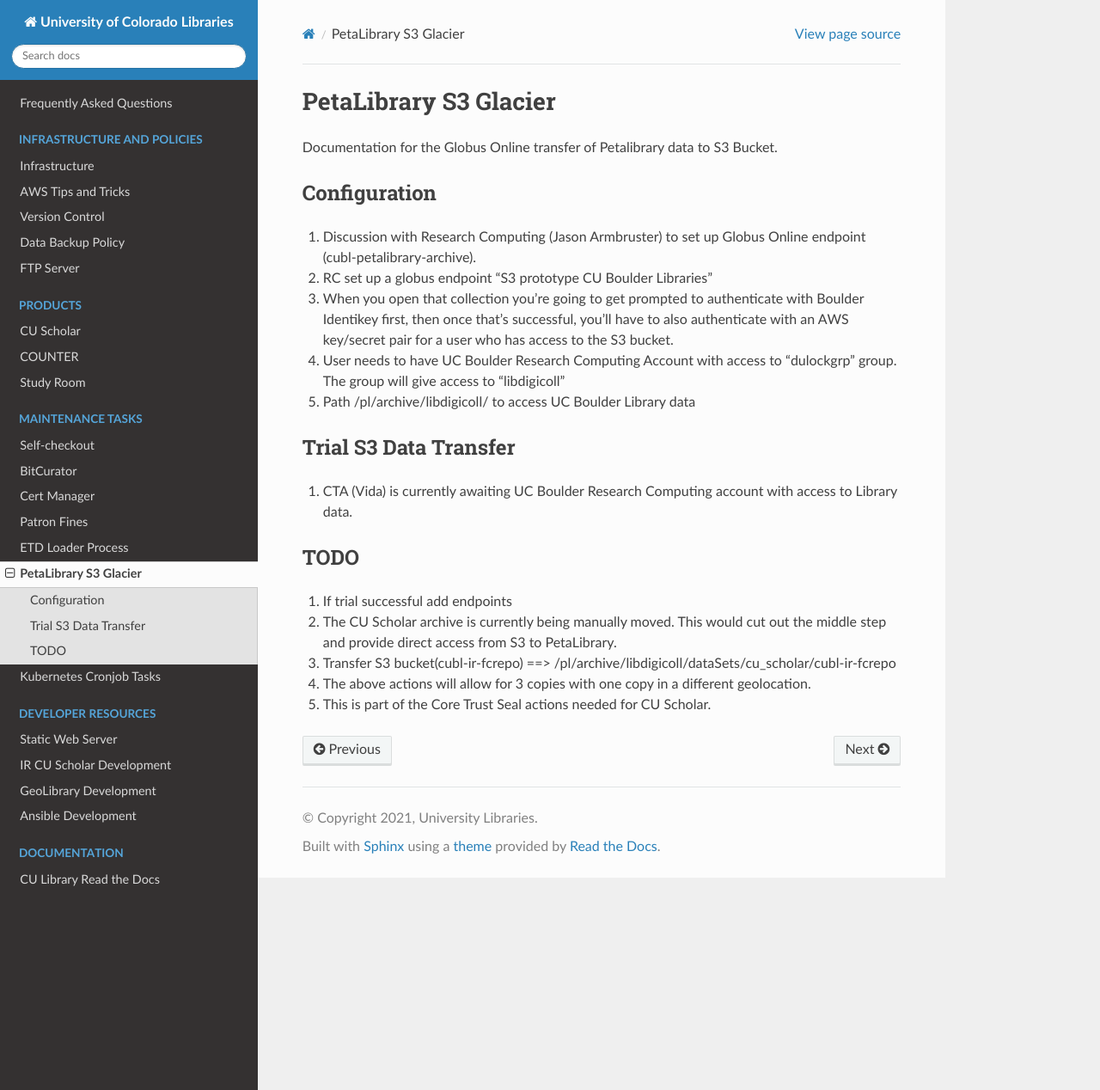
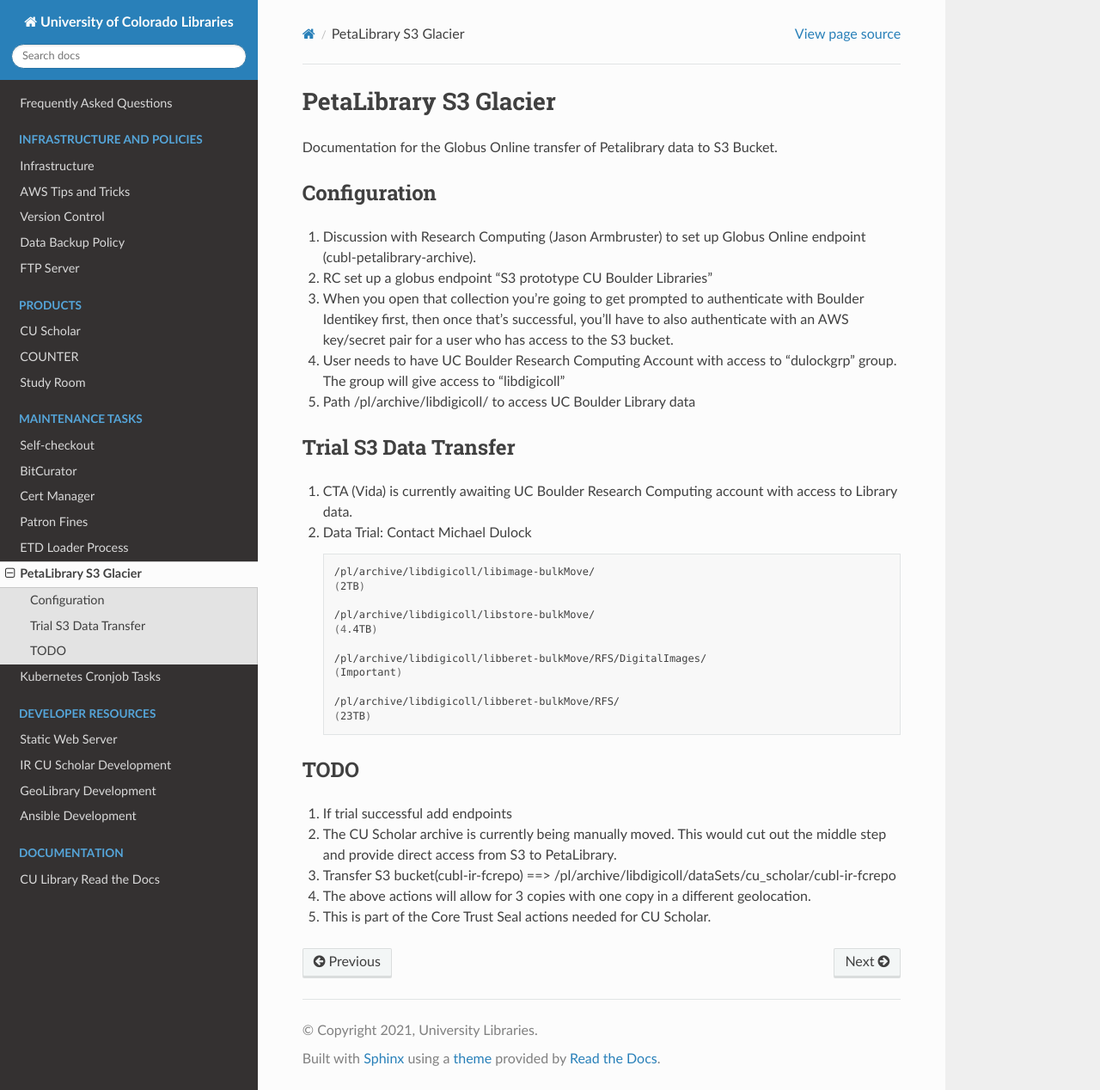
Before and after one commit to culibraries/documentation, a Sphinx documentation site: the page built from docs/pages/globus-petalibrary.md, in a window 1280 px wide and 1268 px high. Shown: the whole window at 86% size. Built offline with Sphinx 7.4.7 and the Read the Docs theme 2.0.0, drawn with Linux system fonts in a browser that asks for light colours.

Commit message:
update trail notes with PL paths

````diff
--- a/docs/pages/globus-petalibrary.md
+++ b/docs/pages/globus-petalibrary.md
@@ -12,7 +12,21 @@ Documentation for the Globus Online transfer of Petalibrary data to S3 Bucket.
 ## Trial S3 Data Transfer
 
 1. CTA (Vida) is currently awaiting UC Boulder Research Computing account with access to Library data.
+1. Data Trial: Contact Michael Dulock
 
+    ```sh
+    /pl/archive/libdigicoll/libimage-bulkMove/
+    (2TB)
+
+    /pl/archive/libdigicoll/libstore-bulkMove/
+    (4.4TB)
+
+    /pl/archive/libdigicoll/libberet-bulkMove/RFS/DigitalImages/
+    (Important)
+
+    /pl/archive/libdigicoll/libberet-bulkMove/RFS/
+    (23TB)
+    ```
 
 ## TODO
 
````
